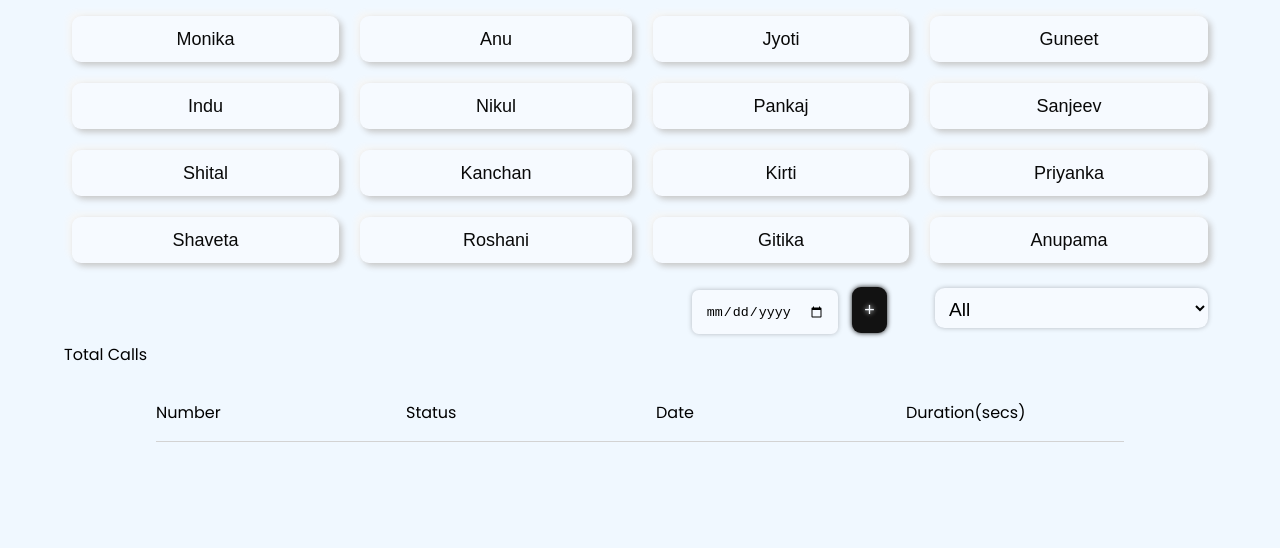
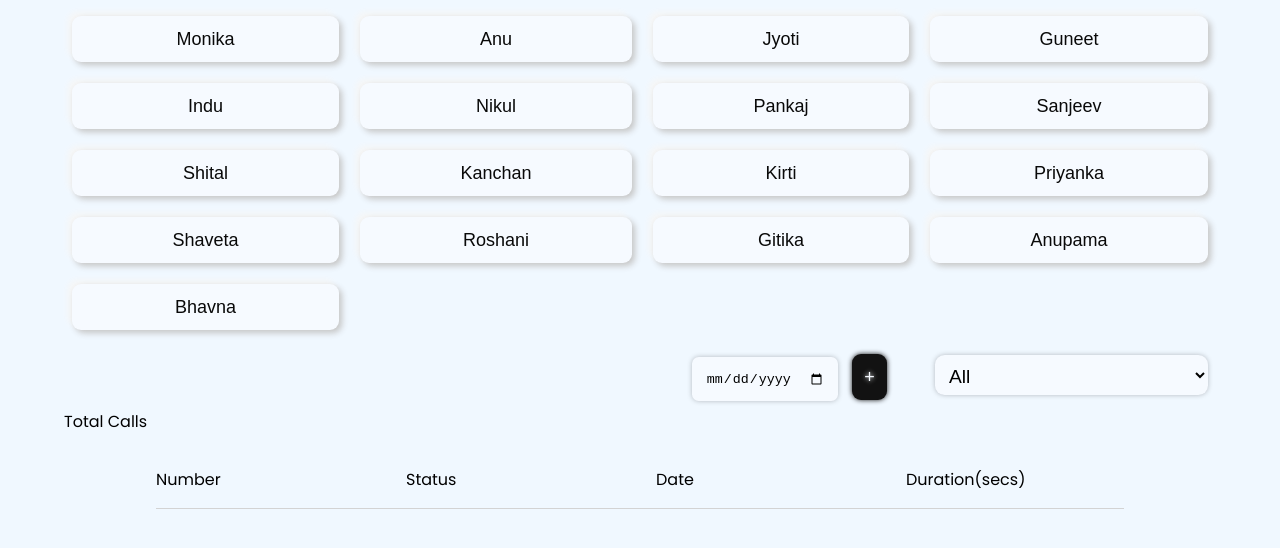
Before and after one commit to tanbir-create/ayurveda-calls, a plain HTML site: page index.html in a window 1280 px wide. Drawn offline with nearby package versions, Linux system fonts and the light colour scheme.

Commit message:
Update index.html

```diff
--- a/index.html
+++ b/index.html
@@ -38,6 +38,8 @@
 <button class="btn" id="roshani" >Roshani</button>
 <button class="btn" id="gitika" >Gitika</button>
 <button class="btn" id="anupama" >Anupama</button>
+
+        <button class="btn" id="bhavna" >Bhavna</button>
 </div>
 
 
```
